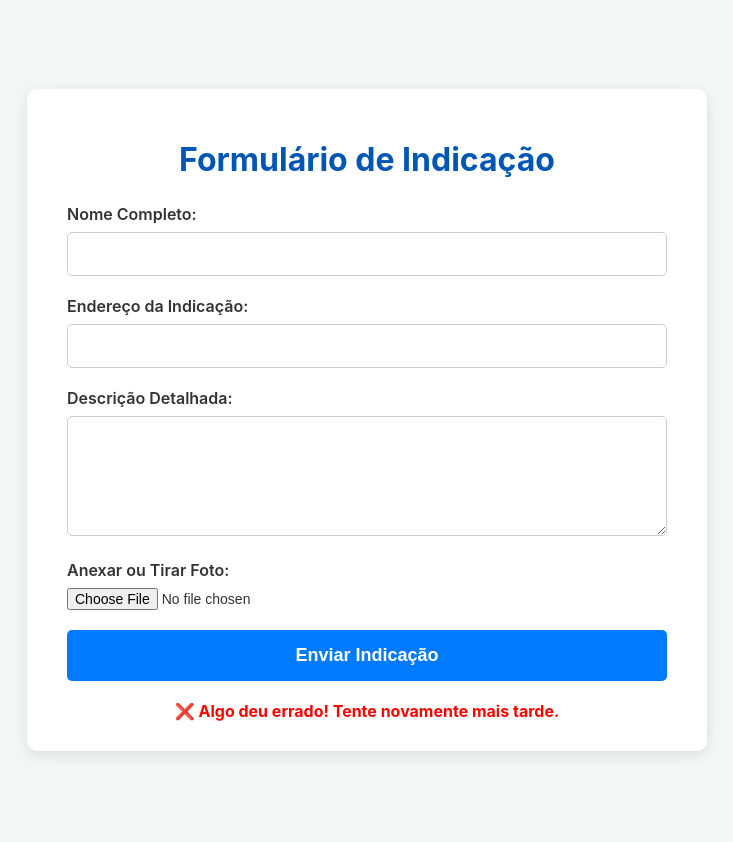
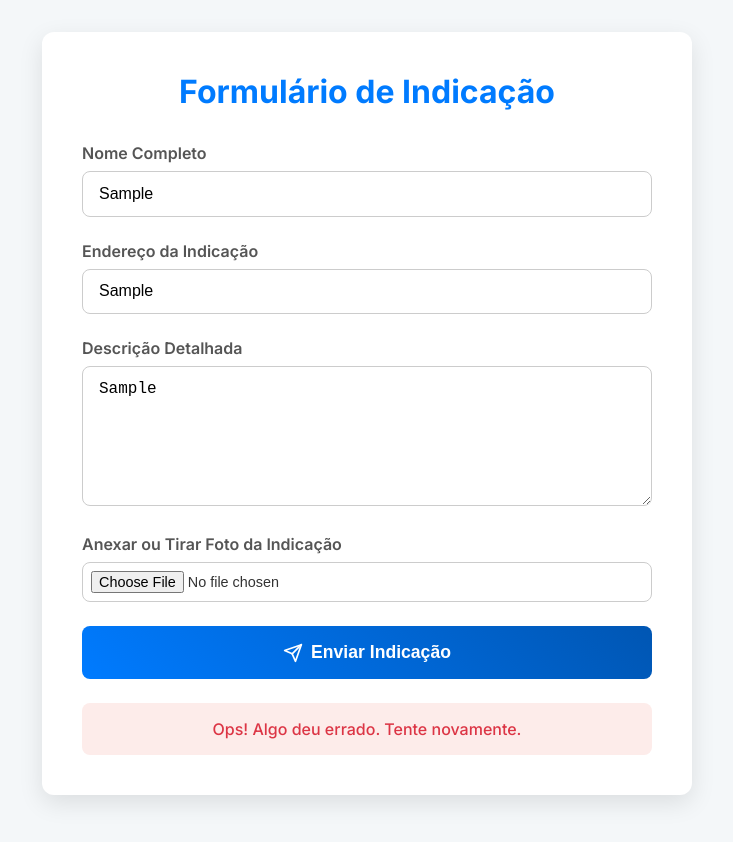
Before and after one commit to Tedesqui/indicacao, a website: page public/index.html in a window 1280 px wide. Both pictures are taken after typing "Sample", "Sample", "Sample" into the empty fields and a click on the button "Enviar Indicação". Shown: the whole page, without its empty margins (273-1006 px from the left). Drawn offline with Linux system fonts and the light colour scheme; no server answers.

Commit message:
Update index.html

```diff
--- a/public/index.html
+++ b/public/index.html
@@ -4,85 +4,142 @@
     <meta charset="UTF-8">
     <meta name="viewport" content="width=device-width, initial-scale=1.0">
     <title>Formulário de Indicação</title>
+    <link rel="preconnect" href="https://fonts.googleapis.com">
+    <link rel="preconnect" href="https://fonts.gstatic.com" crossorigin>
+    <link href="https://fonts.googleapis.com/css2?family=Inter:wght@400;500;600;700&display=swap" rel="stylesheet">
     <style>
-        /* Estilos para uma aparência limpa e moderna */
+        /* CSS para um visual moderno e responsivo */
+        :root {
+            --primary-color: #007BFF;
+            --primary-hover: #0056b3;
+            --background-color: #f4f7f9;
+            --form-background: #ffffff;
+            --text-color: #333;
+            --label-color: #555;
+            --border-color: #ccc;
+            --success-color: #28a745;
+            --error-color: #dc3545;
+        }
+
         body {
-            font-family: -apple-system, BlinkMacSystemFont, "Segoe UI", Roboto, Helvetica, Arial, sans-serif;
-            background-color: #f4f7f6;
-            color: #333;
+            font-family: 'Inter', -apple-system, BlinkMacSystemFont, "Segoe UI", Roboto, Helvetica, Arial, sans-serif;
+            background-color: var(--background-color);
+            color: var(--text-color);
             margin: 0;
-            padding: 20px;
+            padding: 2rem 1rem;
             display: flex;
             justify-content: center;
-            align-items: center;
+            align-items: flex-start;
             min-height: 100vh;
         }
 
         .container {
-            background-color: #ffffff;
-            padding: 30px 40px;
-            border-radius: 10px;
-            box-shadow: 0 4px 15px rgba(0, 0, 0, 0.1);
+            background-color: var(--form-background);
+            padding: 2.5rem;
+            border-radius: 12px;
+            box-shadow: 0 8px 25px rgba(0, 0, 0, 0.1);
             width: 100%;
-            max-width: 600px;
+            max-width: 650px;
+            box-sizing: border-box;
         }
 
         h1 {
-            color: #0056b3;
+            color: var(--primary-color);
             text-align: center;
-            margin-bottom: 25px;
+            margin-top: 0;
+            margin-bottom: 2rem;
+            font-weight: 700;
         }
 
         .form-group {
-            margin-bottom: 20px;
+            margin-bottom: 1.5rem;
         }
 
         label {
             display: block;
-            margin-bottom: 8px;
+            margin-bottom: 0.5rem;
             font-weight: 600;
+            color: var(--label-color);
         }
 
         input[type="text"],
         textarea {
             width: 100%;
-            padding: 12px;
-            border: 1px solid #ccc;
-            border-radius: 5px;
-            box-sizing: border-box; /* Importante para o padding não afetar a largura */
-            font-size: 16px;
+            padding: 0.8rem 1rem;
+            border: 1px solid var(--border-color);
+            border-radius: 8px;
+            box-sizing: border-box;
+            font-size: 1rem;
+            transition: border-color 0.3s, box-shadow 0.3s;
+        }
+
+        input[type="text"]:focus,
+        textarea:focus {
+            outline: none;
+            border-color: var(--primary-color);
+            box-shadow: 0 0 0 3px rgba(0, 123, 255, 0.25);
         }
 
         textarea {
             resize: vertical;
-            min-height: 120px;
+            min-height: 140px;
         }
 
         input[type="file"] {
-            font-size: 14px;
+            font-size: 0.9rem;
+            padding: 0.5rem;
+            border: 1px solid var(--border-color);
+            border-radius: 8px;
+            width: 100%;
+            box-sizing: border-box;
         }
 
         .submit-btn {
-            background-color: #007bff;
+            background: linear-gradient(45deg, #007BFF, #0056b3);
             color: white;
-            padding: 15px 25px;
+            padding: 1rem 1.5rem;
             border: none;
-            border-radius: 5px;
+            border-radius: 8px;
             cursor: pointer;
             width: 100%;
-            font-size: 18px;
-            font-weight: bold;
-            transition: background-color 0.3s ease;
+            font-size: 1.1rem;
+            font-weight: 600;
+            transition: transform 0.2s, box-shadow 0.3s;
+            display: flex;
+            justify-content: center;
+            align-items: center;
+            gap: 0.5rem;
         }
 
         .submit-btn:hover {
-            background-color: #0056b3;
+            transform: translateY(-2px);
+            box-shadow: 0 6px 20px rgba(0, 123, 255, 0.3);
+        }
+
+        .submit-btn:disabled {
+            background: #aaa;
+            cursor: not-allowed;
         }
 
         #form-result {
-            margin-top: 20px;
+            margin-top: 1.5rem;
+            padding: 1rem;
+            border-radius: 8px;
             text-align: center;
-            font-weight: bold;
+            font-weight: 500;
+            display: none; /* Começa escondido */
+        }
+
+        #form-result.success {
+            background-color: #e9f7ef;
+            color: var(--success-color);
+            display: block;
+        }
+
+        #form-result.error {
+            background-color: #fdecea;
+            color: var(--error-color);
+            display: block;
         }
     </style>
 </head>
@@ -90,82 +147,88 @@
 
     <div class="container">
         <h1>Formulário de Indicação</h1>
-        <form id="indication-form" action="https://api.web3forms.com/submit" method="POST" enctype="multipart/form-data">
+        <!-- O atributo 'enctype' é crucial para o envio de arquivos -->
+        <form id="indication-form" method="POST" enctype="multipart/form-data">
 
+            <!--
+              IMPORTANTE: Substitua "SUA_CHAVE_DE_ACESSO_AQUI"
+              pela chave que você obteve do Web3Forms.
+            -->
             <input type="hidden" name="access_key" value="06ca2708-2fb8-4700-aa35-b37809a91e36
 ">
+            <input type="hidden" name="subject" value="Nova Indicação Recebida">
+            <input type="hidden" name="from_name" value="Sistema de Indicações">
 
+            <!-- Campos do Formulário -->
             <div class="form-group">
-                <label for="nome">Nome Completo:</label>
+                <label for="nome">Nome Completo</label>
                 <input type="text" id="nome" name="Nome Completo" required>
             </div>
 
             <div class="form-group">
-                <label for="endereco">Endereço da Indicação:</label>
+                <label for="endereco">Endereço da Indicação</label>
                 <input type="text" id="endereco" name="Endereço da Indicação" required>
             </div>
 
             <div class="form-group">
-                <label for="descricao">Descrição Detalhada:</label>
-                <textarea id="descricao" name="Descrição Detalhada" rows="5" required></textarea>
+                <label for="descricao">Descrição Detalhada</label>
+                <textarea id="descricao" name="Descrição Detalhada" required></textarea>
             </div>
 
             <div class="form-group">
-                <label for="foto">Anexar ou Tirar Foto:</label>
-                <input type="file" id="foto" name="Anexo" accept="image/*">
+                <label for="foto">Anexar ou Tirar Foto da Indicação</label>
+                <!-- Em celulares, a opção de usar a câmera aparecerá automaticamente -->
+                <input type="file" id="foto" name="anexo" accept="image/*,application/pdf">
             </div>
 
-            <button type="submit" class="submit-btn">Enviar Indicação</button>
+            <button type="submit" class="submit-btn" id="submit-button">
+                <svg xmlns="http://www.w3.org/2000/svg" width="20" height="20" viewBox="0 0 24 24" fill="none" stroke="currentColor" stroke-width="2" stroke-linecap="round" stroke-linejoin="round"><line x1="22" y1="2" x2="11" y2="13"></line><polygon points="22 2 15 22 11 13 2 9 22 2"></polygon></svg>
+                <span>Enviar Indicação</span>
+            </button>
         </form>
 
+        <!-- Mensagem de resultado do envio -->
         <div id="form-result"></div>
     </div>
 
     <script>
+        // Script para envio assíncrono do formulário
         const form = document.getElementById('indication-form');
-        const result = document.getElementById('form-result');
+        const resultDiv = document.getElementById('form-result');
+        const submitButton = document.getElementById('submit-button');
 
         form.addEventListener('submit', function(e) {
-            e.preventDefault(); // Evita o recarregamento da página
+            e.preventDefault(); // Impede o comportamento padrão de recarregar a página
+
+            submitButton.disabled = true;
+            submitButton.querySelector('span').textContent = 'Enviando...';
 
             const formData = new FormData(form);
-            const object = {};
-            formData.forEach((value, key) => {
-                object[key] = value
-            });
-            const json = JSON.stringify(object);
-
-            result.innerHTML = "Enviando, por favor aguarde...";
-            result.style.color = "#333";
 
             fetch('https://api.web3forms.com/submit', {
                 method: 'POST',
-                    headers: {
-                        'Content-Type': 'application/json',
-                        'Accept': 'application/json'
-                    },
-                    body: json
+                body: formData // Envia o FormData diretamente, o navegador cuidará do 'Content-Type'
             })
-                .then(async (response) => {
-                    let jsonResponse = await response.json();
-                    if (response.status == 200) {
-                        result.innerHTML = "✅ Indicação enviada com sucesso!";
-                        result.style.color = "green";
-                    } else {
-                        console.log(response);
-                        result.innerHTML = `❌ Erro: ${jsonResponse.message}`;
-                        result.style.color = "red";
-                    }
+            .then(response => response.json())
+            .then(data => {
+                resultDiv.classList.remove('error');
+                resultDiv.classList.add('success');
+                resultDiv.textContent = data.message || "Indicação enviada com sucesso!";
+                form.reset(); // Limpa os campos do formulário
             })
             .catch(error => {
-                    console.log(error);
-                    result.innerHTML = "❌ Algo deu errado! Tente novamente mais tarde.";
-                    result.style.color = "red";
+                resultDiv.classList.remove('success');
+                resultDiv.classList.add('error');
+                resultDiv.textContent = "Ops! Algo deu errado. Tente novamente.";
+                console.error('Error:', error);
             })
-                .then(function() {
-                    form.reset(); // Limpa o formulário
+            .finally(() => {
+                // Reabilita o botão após o envio
+                submitButton.disabled = false;
+                submitButton.querySelector('span').textContent = 'Enviar Indicação';
+                // Esconde a mensagem de resultado após 5 segundos
                 setTimeout(() => {
-                        result.style.display = 'none'; // Esconde a mensagem após 5 segundos
+                    resultDiv.style.display = 'none';
                 }, 5000);
             });
         });
```
Lines whose indentation alone changed are shown as unchanged.
